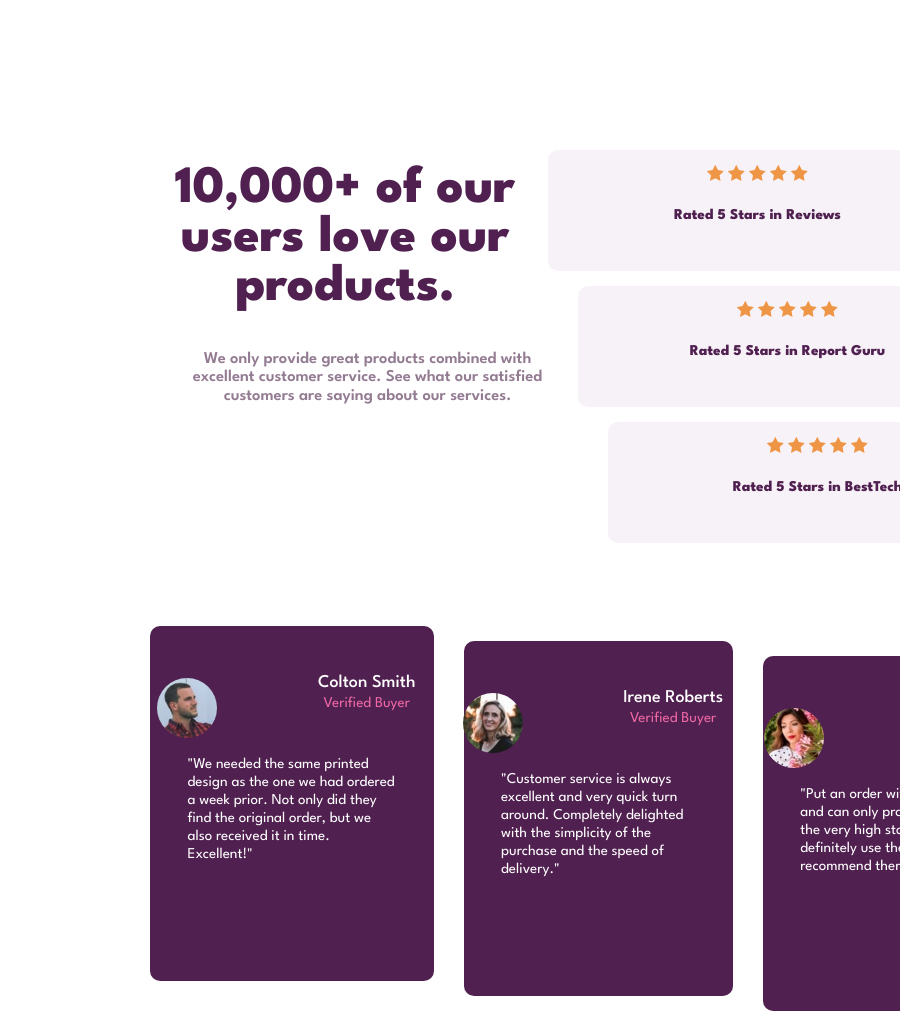
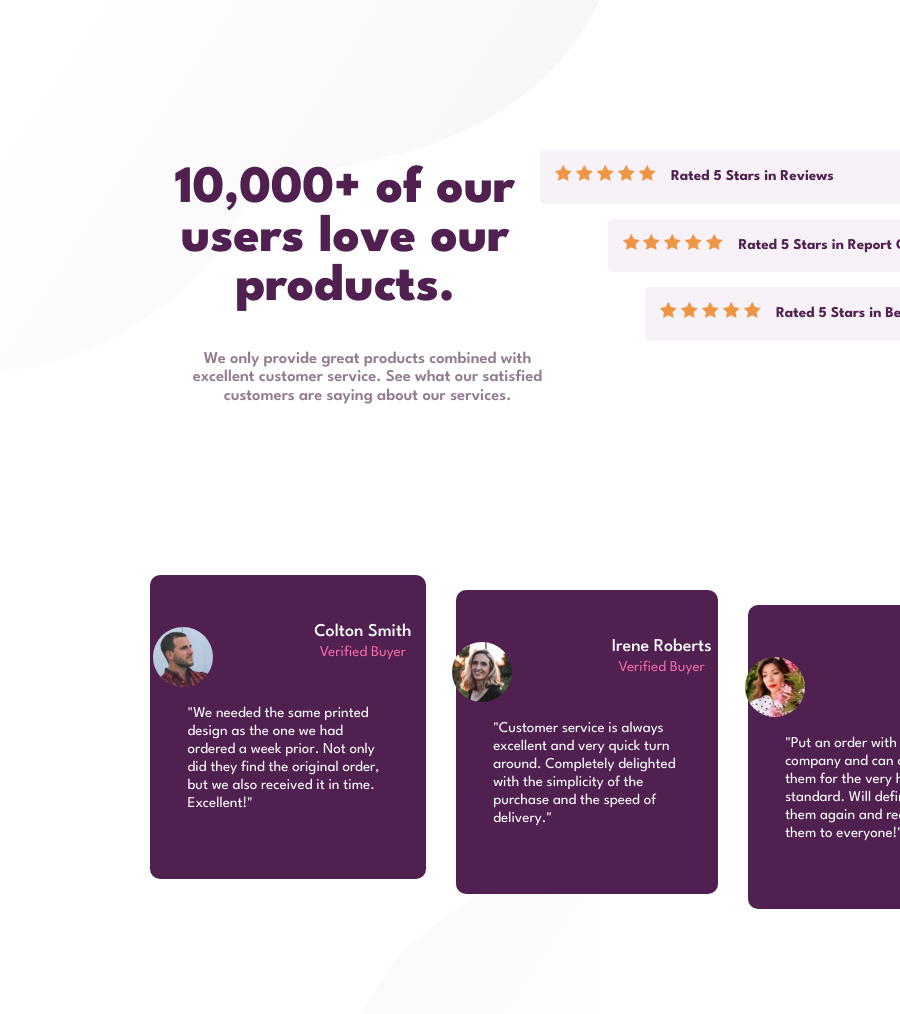
Before and after one commit to Kyvs123/social-proof-section, a plain HTML site: page index.html in a window 600 px wide. Shown: the top 1014 px of the page, 900 px wide, since content can reach past the window. Drawn offline with Linux system fonts and the light colour scheme.

Commit message:
finished

```diff
--- a/index.html
+++ b/index.html
@@ -13,6 +13,8 @@
 </head>
 
 <body>
+  <div class="bg-top"></div>
+
   <main class="container">
 
 
--- a/styles.css
+++ b/styles.css
@@ -22,11 +22,17 @@
         font-family: var(--main-font);
         padding: 1rem;
         text-align: center;
+        background-size: contain, contain;
+        background-image: url(images/bg-pattern-top-mobile.svg), url(images/bg-pattern-bottom-mobile.svg);
+        background-repeat: no-repeat, no-repeat;
+        background-position: top left, bottom right;
     }
 
     main {
         width: 90%;
         height: auto;
+        margin-left: auto;
+        margin-right: auto;
 
     }
 
@@ -77,6 +83,7 @@
         margin-bottom: 1rem;
         border-radius: 5px;
         padding: 1.85rem;
+
     }
 
     .comments img {
@@ -124,6 +131,11 @@
         width: 100%;
         font-family: var(--main-font);
         padding: 3rem;
+        background-image: url(images/bg-pattern-top-desktop.svg), url(images/bg-pattern-bottom-desktop.svg);
+        background-repeat: no-repeat, no-repeat;
+        background-position: top left, bottom -200px right;
+
+
     }
 
 
@@ -161,32 +173,34 @@
 
     .stars {
         width: 28rem;
-        margin-right: 1.5rem;
-
         margin-top: 1rem;
     }
 
     .stars div{
         background-color: var(--light-grayish-magenta);
         position: relative;
+        display: flex;
+        padding: 1rem;
+        margin-bottom: 1rem;
+        width: 25rem;
+        border-radius: 5px;
+
     }
 
 
 
     .stars p{
-
-        padding: 1rem;
-        margin-bottom: 1rem;
         color: var(--very-dark-magenta);
-        font-weight: 800;
+        font-weight: 700;
         border-radius: 5px;
+        margin-left: 1rem;
 
     }
 
-    .stars p span {
+    /* .stars p span {
         margin-right: 20px;
         margin-left: 1rem;
-    }
+    } */
 
     .item2 {
         grid-row-start: 1;
@@ -195,18 +209,19 @@
 
     .reviews {
         position: relative;
-        right: 4rem;
-    }
+        right: 4.5rem;
 
-    .guru {
-        position: relative;
-        right: 2rem;
     }
 
 
+.bestech{
+    margin-left: 2.5rem;
+}
+
     .comments {
+
         display: flex;
-        position: relative;
+
 
     }
 
```
